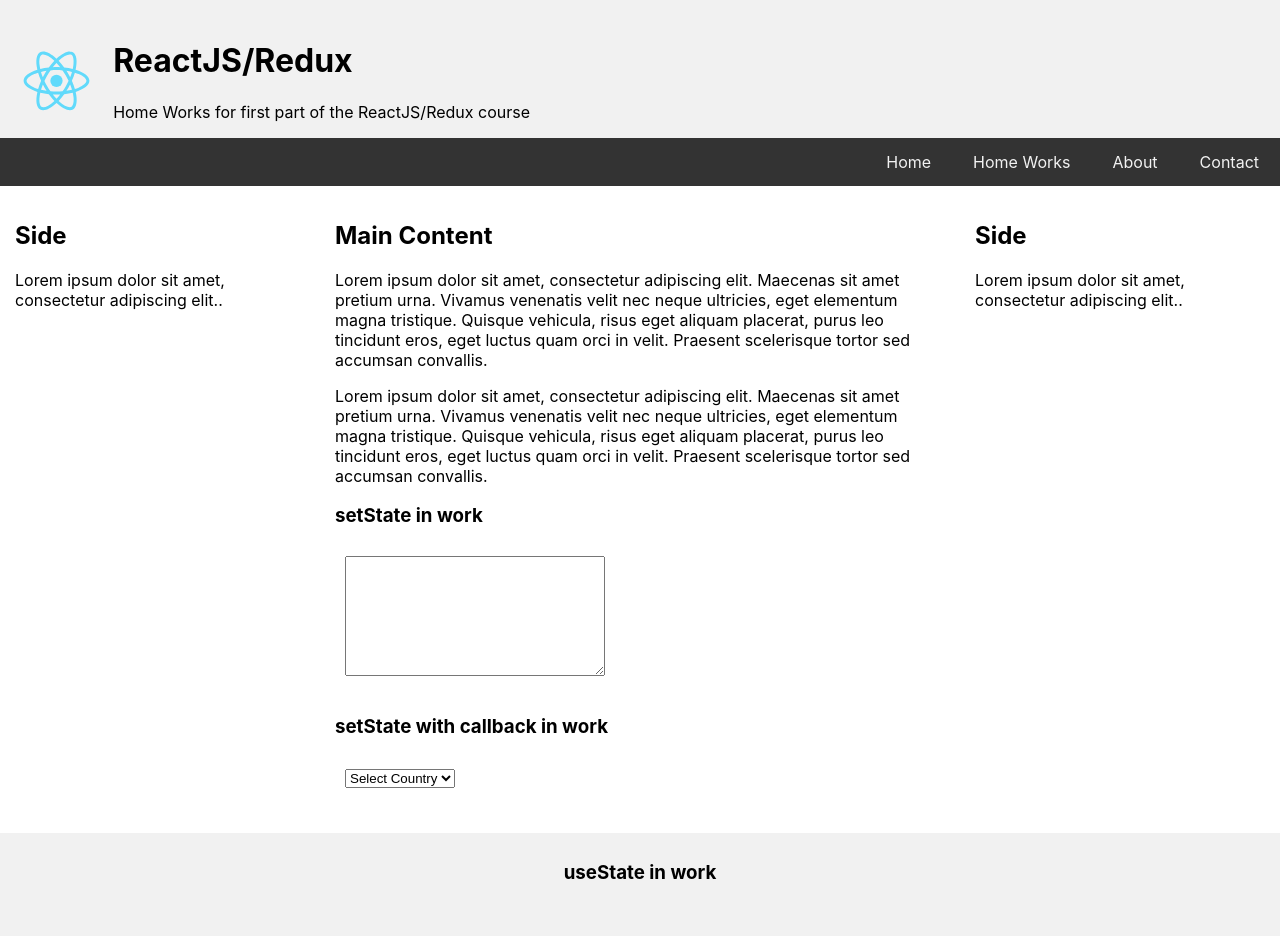
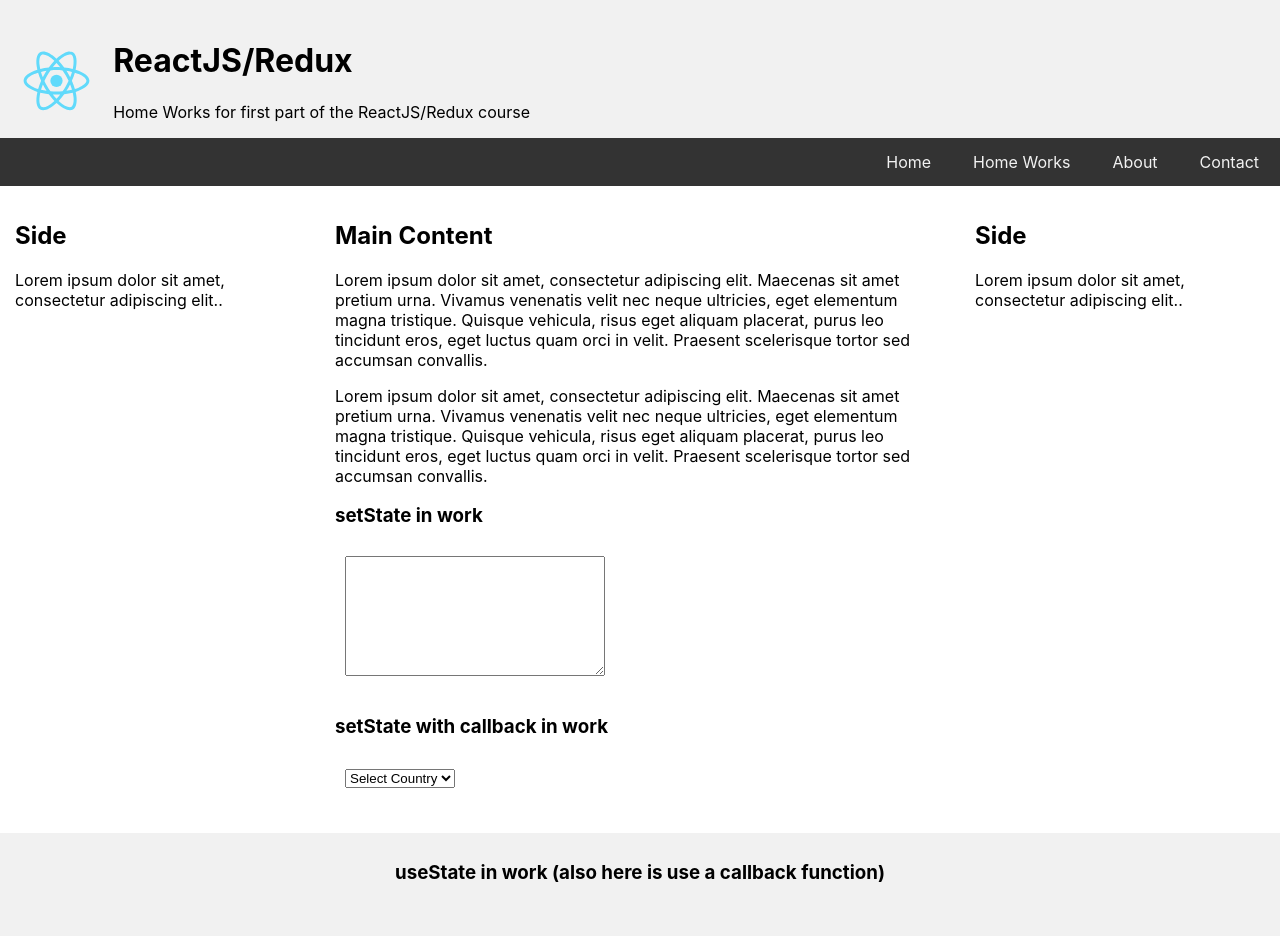
Before and after one commit to kano-kenji/react-first, a React (Create React App) app: page / in a window 1280 px wide. Shown: the top 936 px of the page. Built offline with nearby package versions, Linux system fonts and the light colour scheme.

Commit message:
Lesson 3 (Callback functionality). Home work - 3

```diff
--- a/src/components/Footer/Footer.js
+++ b/src/components/Footer/Footer.js
@@ -4,7 +4,7 @@ import FooterBlocks from "./FooterBlocks";
 function Footer(props) {
     return (
         <div className="footer">
-            <h3>useState in work</h3>
+            <h3>useState in work (also here is use a callback function)</h3>
             {props.footerMenu.map(el => <FooterBlocks key={el} item={el} attempt={props.attempt}/>)}
             <p className="copyright">{props.copyright}</p>
         </div>
```
